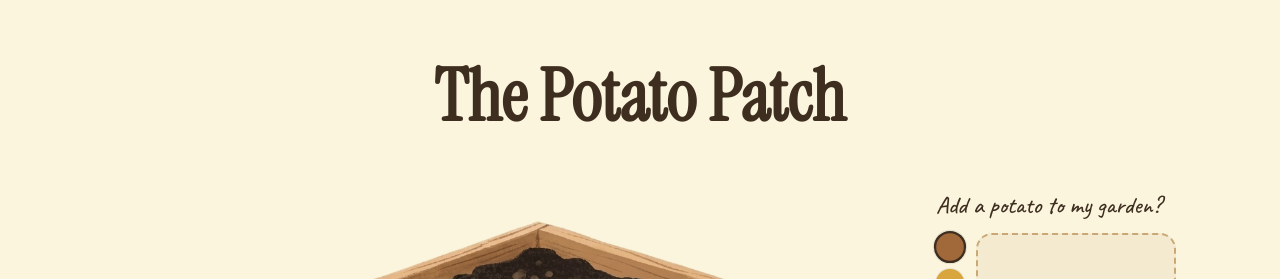
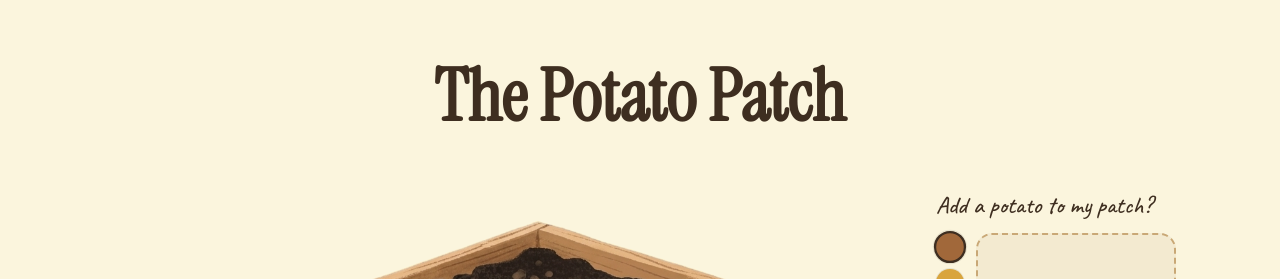
Before and after one commit to crispyqiao/potato-farm, a Next.js app: page / in a window 1280 px wide. Shown: the top 279 px of the page. Built offline with nearby package versions, Linux system fonts and the light colour scheme.

Commit message:
change to my patch

```diff
--- a/components/PlantPanel.tsx
+++ b/components/PlantPanel.tsx
@@ -63,7 +63,7 @@ export default function PlantPanel({ onPlanted }: PlantPanelProps) {
   return (
     <div className="w-full">
       <p className="font-hand text-2xl mb-3" style={{ color: "var(--soil-deep)" }}>
-        Add a potato to my garden?
+        Add a potato to my patch?
       </p>
 
       <div className="flex gap-3 mb-4">
```
